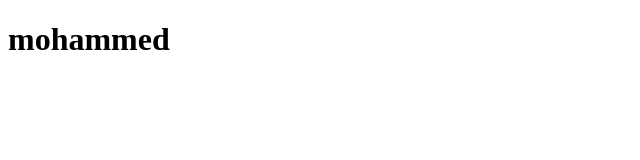
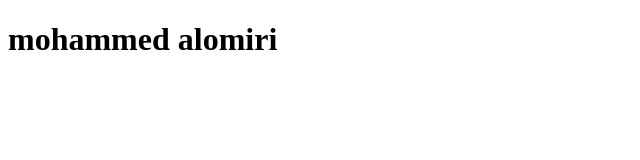
Before and after one commit to mohammedalamiri2025-glitch/web_applications, a plain HTML site: page index.html in a window 1280 px wide. Shown: the whole page, without its empty margins (0-640 px from the left). Drawn offline with Linux system fonts and the light colour scheme.

Commit message:
update H1

```diff
--- a/index.html
+++ b/index.html
@@ -7,6 +7,6 @@
     <script src="script.js"></script>
 </head>
 <body>
-    <h1>mohammed </h1>
+    <h1>mohammed alomiri </h1>
 </body>
 </html>
```
